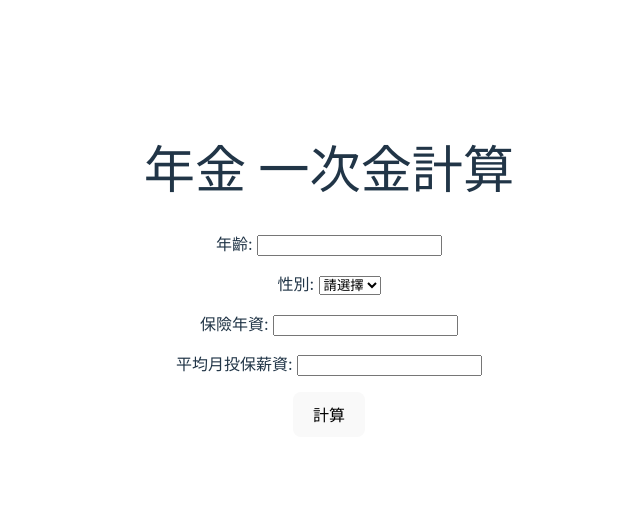
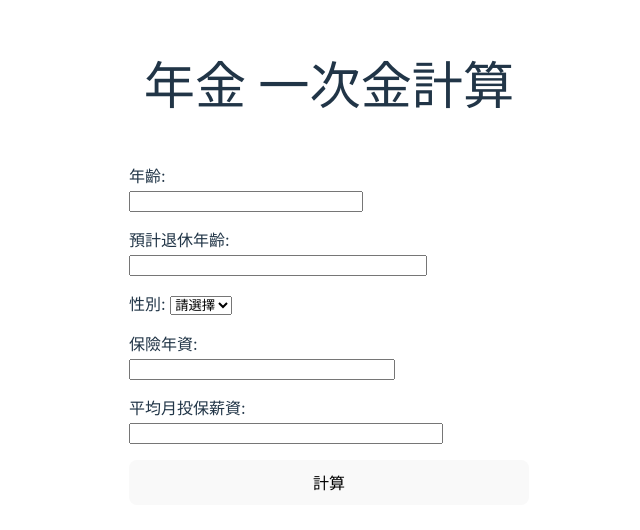
Before and after one commit to JustinLien0805/pension-plan, a React (Vite) app: page / in a window 1280 px wide. Shown: the part 128-658 px from the top of the page, without its empty margins (311-951 px from the left). Built offline with nearby package versions, Linux system fonts and the light colour scheme.

Commit message:
pv 計算

```diff
--- a/src/App.css
+++ b/src/App.css
@@ -10,11 +10,21 @@
 form {
   display: flex;
   flex-direction: column;
-  justify-content: center;
-  align-items: center;
+  justify-content: start;
+  align-items: start;
   gap: 1em;
+  width: 400px;
+  padding: 1rem;
+  border-radius: 5px;
 }
 
+form > button {
+  width: 100%;
+}
+
+input {
+  width: 100%;
+}
 .result {
   display: flex;
   flex-direction: column;
--- a/src/App.jsx
+++ b/src/App.jsx
@@ -1,11 +1,23 @@
 import React, { useState } from "react";
+import { maleAge, femaleAge } from "./utils/AgeArray";
 import "./App.css";
 const App = () => {
   const [age, setAge] = useState("");
+  const [retireAge, setRetireAge] = useState("");
   const [gender, setGender] = useState("");
   const [insuranceYears, setInsuranceYears] = useState("");
   const [averageMonthlyWage, setAverageMonthlyWage] = useState("");
   const [results, setResults] = useState({});
+
+  // 總年金現值計算
+  function presentValue(value, year) {
+    let sum = 0;
+    for (let i = 0; i <= year; i++) {
+      sum += value * 12 * Math.pow(1 / (1 + 0.01), i);
+      console.log(sum);
+    }
+    return sum;
+  }
 
   const handleSubmit = (e) => {
     e.preventDefault();
@@ -27,29 +39,37 @@ const App = () => {
     // 計算一次金
     let pension2 = averageMonthlyWage * insuranceYears;
 
-    // 計算幾個月年金會超過一次金
-    const exceedMonth = Math.ceil(pension2 / pension1);
+    // 計算一次領
+    let pension3 = 0;
+    if (insuranceYears > 15) {
+      pension3 =
+        averageMonthlyWage * Math.min(15 * 1 + (insuranceYears - 15) * 2, 45);
+    } else {
+      pension3 = averageMonthlyWage * insuranceYears;
+    }
 
-    const expectedDeathAge = gender === "male" ? 78 : 85;
-    const remainingYears = expectedDeathAge - age;
-    const totalPension1 = remainingYears * 12 * pension1;
+    // 總年金計算
+    const remainingYears =
+      gender === "male" ? maleAge[retireAge] : femaleAge[retireAge];
 
-    const recommendation =
-      totalPension1 > pension2 ? "老年年金給付" : "老年一次金給付";
+    // 現值計算
+    const pv = presentValue(pension1, Math.round(remainingYears));
+
+    const recommendation = pv > pension2 ? "老年年金給付" : "老年一次金給付";
 
     console.log({
       pension1,
-      totalPension1,
-      exceedMonth,
+      pv,
       pension2,
+      pension3,
       recommendation,
     });
 
     setResults({
       pension1,
-      totalPension1,
+      pv,
       pension2,
-      exceedMonth,
+      pension3,
       recommendation,
     });
   };
@@ -64,6 +84,14 @@ const App = () => {
             type="number"
             value={age}
             onChange={(e) => setAge(e.target.value)}
+          />
+        </div>
+        <div>
+          <label>預計退休年齡: </label>
+          <input
+            type="number"
+            value={retireAge}
+            onChange={(e) => setRetireAge(e.target.value)}
           />
         </div>
         <div>
@@ -92,13 +120,13 @@ const App = () => {
         </div>
         <button type="submit">計算</button>
       </form>
-      {results.totalPension1 && (
+      {results.pv && (
         <div className="result">
           <h2>結果</h2>
           <p>年金月領給付: {results.pension1.toFixed(2)}</p>
           <p>老年一次金給付: {results.pension2.toFixed(2)}</p>
-          <p>年金超過一次金的月份: {results.exceedMonth} 個月</p>
-          <p>年金預計總額: {results.totalPension1.toFixed(2)}</p>
+          <p>老年一次領給付: {results.pension3}</p>
+          <p>年金預計總額: {results.pv.toFixed(2)}</p>
         </div>
       )}
     </div>
--- /dev/null
+++ b/src/utils/AgeArray.js
@@ -0,0 +1,21 @@
+export const maleAge = [
+  76.39, 75.7, 74.73, 73.75, 72.77, 71.79, 70.8, 69.81, 68.81, 67.81, 66.81,
+  65.82, 64.83, 63.84, 62.86, 61.88, 60.91, 59.94, 58.97, 58.01, 57.05, 56.09,
+  55.13, 54.17, 53.21, 52.25, 51.29, 50.33, 49.37, 48.41, 47.45, 46.5, 45.54,
+  44.59, 43.65, 42.71, 41.77, 40.84, 39.92, 39, 38.1, 37.2, 36.31, 35.43, 34.55,
+  33.69, 32.83, 31.98, 31.14, 30.31, 29.49, 28.67, 27.86, 27.06, 26.26, 25.47,
+  24.68, 23.9, 23.12, 22.35, 21.59, 20.84, 20.09, 19.35, 18.62, 17.89, 17.18,
+  16.47, 15.77, 15.09, 14.42, 13.76, 13.12, 12.49, 11.88, 11.28, 10.7, 10.13,
+  9.57, 9.02, 8.49, 7.96, 7.44, 6.93, 6.43, 5.92,
+];
+
+export const femaleAge = [
+  83.59, 82.96, 81.98, 81, 80.01, 79.01, 78.02, 77.03, 76.03, 75.04, 74.05,
+  73.05, 72.06, 71.07, 70.08, 69.09, 68.1, 67.12, 66.13, 65.15, 64.17, 63.19,
+  62.21, 61.24, 60.26, 59.28, 58.3, 57.31, 56.33, 55.35, 54.37, 53.39, 52.42,
+  51.45, 50.48, 49.51, 48.54, 47.57, 46.6, 45.64, 44.68, 43.72, 42.76, 41.81,
+  40.86, 39.91, 38.97, 38.04, 37.1, 36.17, 35.25, 34.32, 33.4, 32.48, 31.56,
+  30.65, 29.74, 28.84, 27.94, 27.05, 26.17, 25.29, 24.42, 23.56, 22.7, 21.84,
+  20.99, 20.14, 19.31, 18.49, 17.68, 16.88, 16.11, 15.34, 14.6, 13.87, 13.15,
+  12.45, 11.77, 11.1, 10.45, 9.82, 9.2, 8.6, 8.01, 7.44,
+];
```
